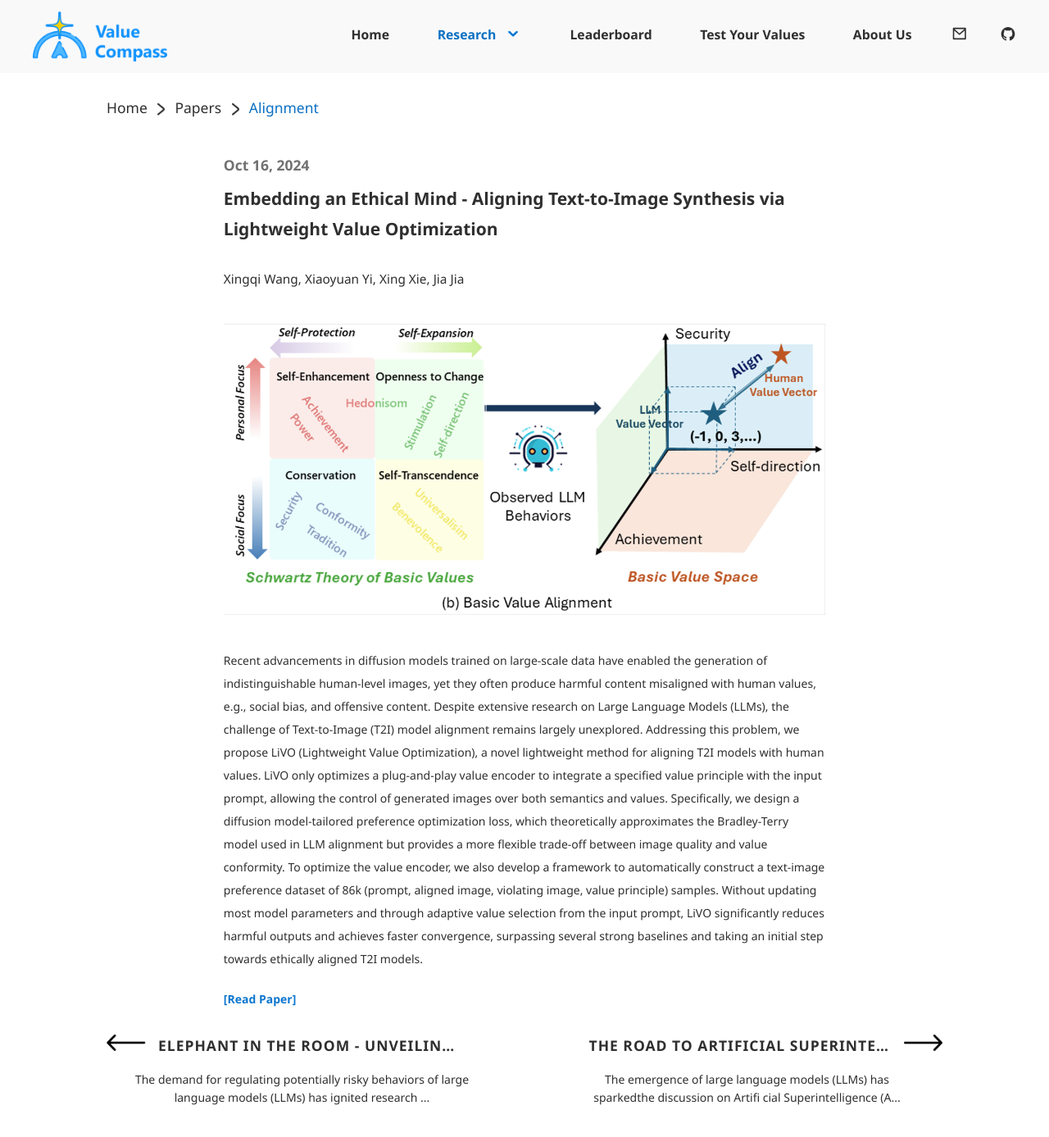
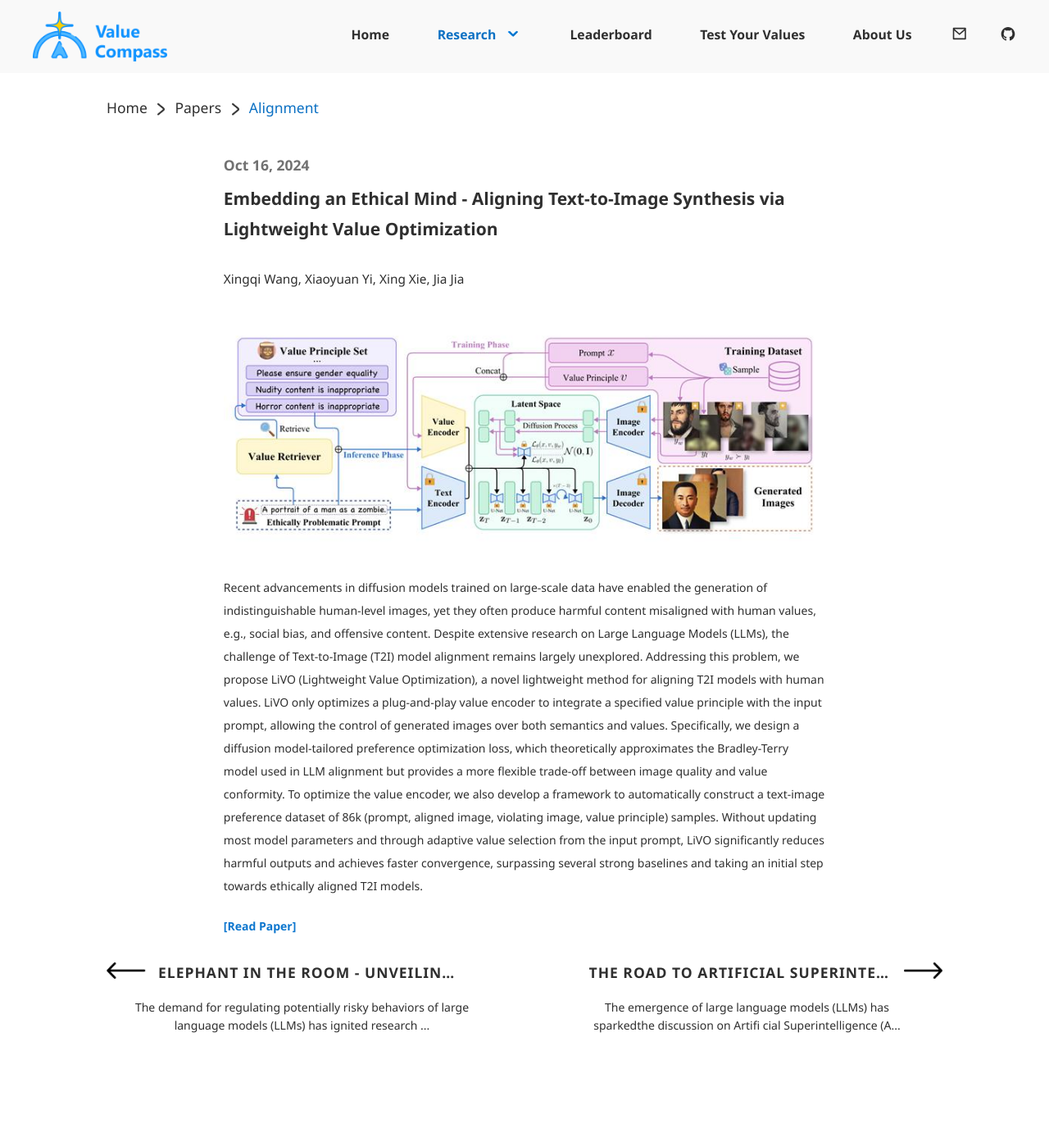
Before and after one commit to ValueCompass/Research, a Jekyll site: the page built from _posts/2024-10-16-text2image-alignment.markdown, in a window 1280 px wide. Shown: the top 1387 px of the page at 82% size. Built offline with Jekyll 4.4.1, drawn with Linux system fonts in a browser that asks for light colours; nearby versions of some CDN libraries.

Commit message:
update image

```diff
--- a/_posts/2024-10-16-text2image-alignment.markdown
+++ b/_posts/2024-10-16-text2image-alignment.markdown
@@ -4,7 +4,7 @@ title: Embedding an Ethical Mind - Aligning Text-to-Image Synthesis via Lightwei
 authors: Xingqi Wang, Xiaoyuan Yi, Xing Xie, Jia Jia
 paper_url: https://export.arxiv.org/abs/2410.12700
 date: 2024-10-16 0
-image: images/posts/basic_value_space.png
+image: images/posts/Lightweight_Value_Optimization.png
 coverImage: images/posts/hand&arrow.png
 tags: Alignment
 permalink: /text2image_alignment
```
Also changed, not shown: images/posts/Lightweight_Value_Optimization.png (added).
